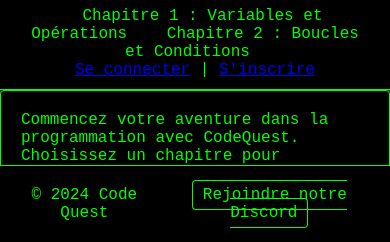
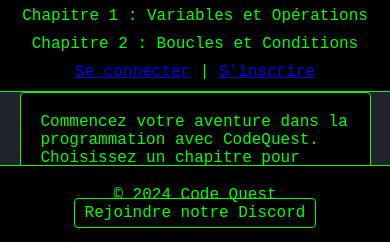
Before and after one commit to Zandgar11/Code-Quest-HTML, a plain HTML site: page index.html in a window 390 px wide. Shown: the part 602-844 px from the top of the page. Drawn offline with Linux system fonts and the light colour scheme.

Commit message:
responsive

```diff
--- a/assets/styles.css
+++ b/assets/styles.css
@@ -34,8 +34,8 @@
 }
 
 header nav ul li {
-    display: inline;
-    margin: 0 15px;
+    display: inline-block;
+    margin: 0 10px;
 }
 
 header nav ul li a {
@@ -50,7 +50,7 @@
 /* Styles pour le contenu principal */
 main {
     padding: 20px;
-    max-width: 800px;
+    max-width: 90%; /* Ajustement pour les petits écrans */
     margin: 0 auto;
     background-color: #000000; /* Fond noir pour le contenu */
     color: #00ff00; /* Texte vert pour le contenu */
@@ -137,13 +137,16 @@
     bottom: 0;
 }
 
+/* Flexbox container pour le pied de page */
 .footer-container {
     display: flex;
+    flex-wrap: wrap;
     justify-content: space-between;
     align-items: center;
     padding: 10px;
 }
 
+/* Styles pour les liens Discord */
 .discord-link a {
     color: #00ff00;
     text-decoration: none;
@@ -155,3 +158,16 @@
 .discord-link a:hover {
     background-color: #333333;
 }
+
+/* Media queries pour les écrans plus petits */
+@media (max-width: 768px) {
+    header nav ul li {
+        display: block;
+        margin: 10px 0;
+    }
+
+    .footer-container {
+        flex-direction: column;
+        align-items: center;
+    }
+}
```
